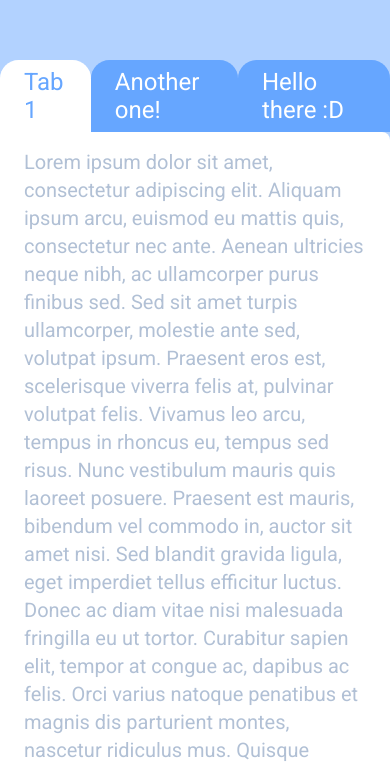
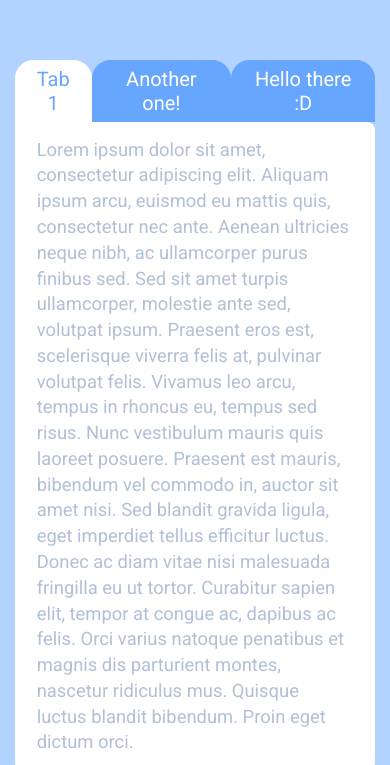
Before and after one commit to Vorbert-Kruk/tabs-component-idea, a website: page index.html in a window 390 px wide. Shown: the part 190-955 px from the top of the page. Drawn offline with Linux system fonts and the light colour scheme.

Commit message:
Added responsiveness

```diff
--- a/styles/scss/main.scss
+++ b/styles/scss/main.scss
@@ -17,6 +17,7 @@ body {
 .card {
   margin: 250px auto 0;
   color: $secondary-saturated;
+  width: 92.5%;
   max-width: 750px;
 
   &__tab {
@@ -27,15 +28,21 @@ body {
     & {
       $tab-border-radius: 1.15rem;
 
+      display: inline-block;
+      padding: 0.35em 1em;
+      background-color: $accent;
+      border-radius: $tab-border-radius $tab-border-radius 0 0;
       font-size: 1.5rem;
-      display: inline-block;
-      background-color: $accent;
-      padding: 0.5rem 1.5rem;
-      border-radius: $tab-border-radius $tab-border-radius 0 0;
       color: $light;
+      text-align: center;
       text-decoration: none;
       user-select: none;
       transition: all 150ms ease;
+
+      @media screen and (max-width: 600px) {
+        font-size: 1.25rem;
+        padding: 0.35em 0.75em;
+      }
 
       &:hover {
         cursor: pointer;
@@ -56,12 +63,16 @@ body {
     position: relative;
     font-size: 1.25rem;
     background-color: $light;
-    padding: 1rem 1.5rem;
+    padding: 0.8em 1.2em;
     border-radius: 0.5rem;
     border-top-left-radius: 0;
     line-height: 140%;
     overflow: hidden;
     transition: all 350ms ease;
+
+    @media screen and (max-width: 600px) {
+      font-size: 1.15rem;
+    }
   }
 
   &__section {
```
Also changed, not shown: styles/css/main.css.
